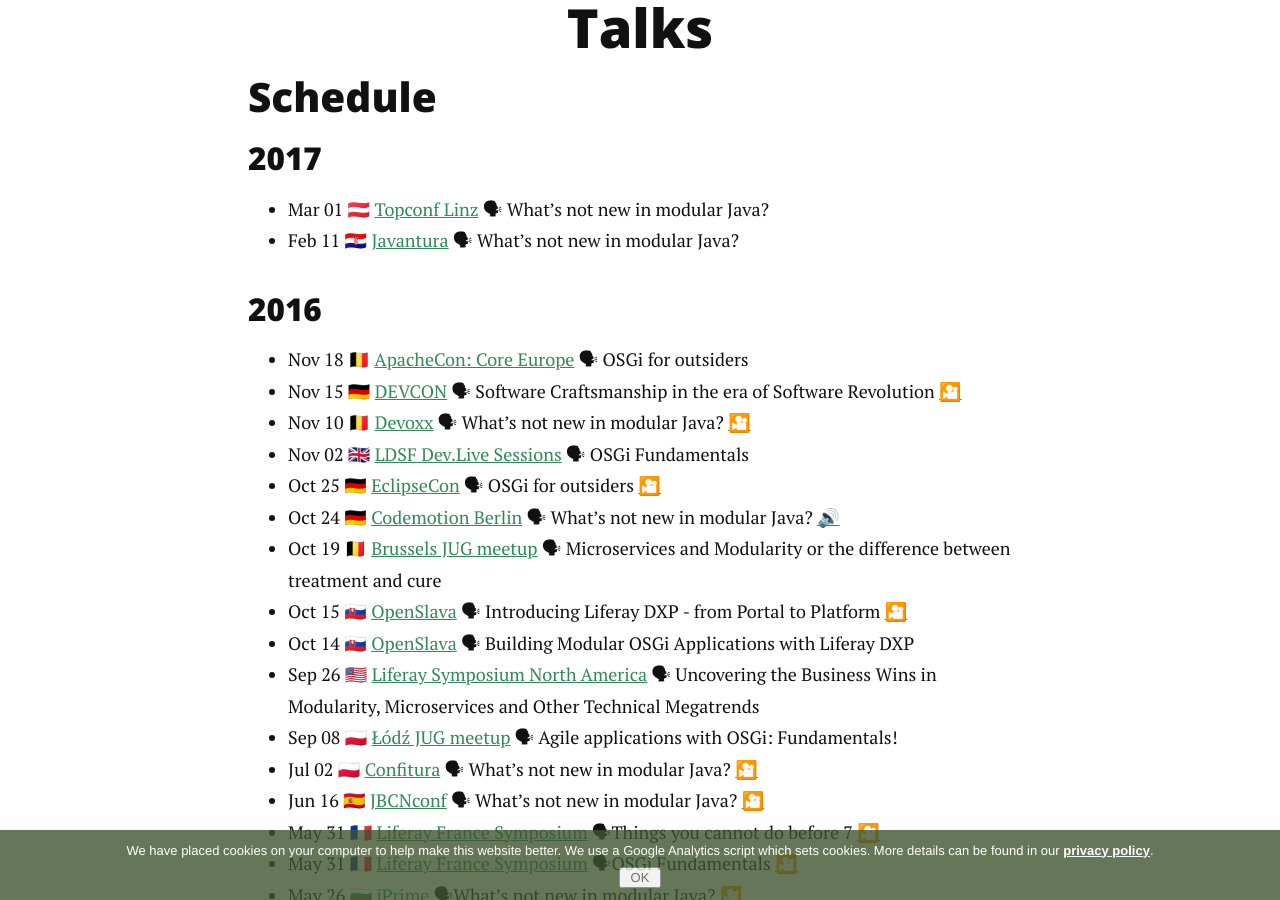
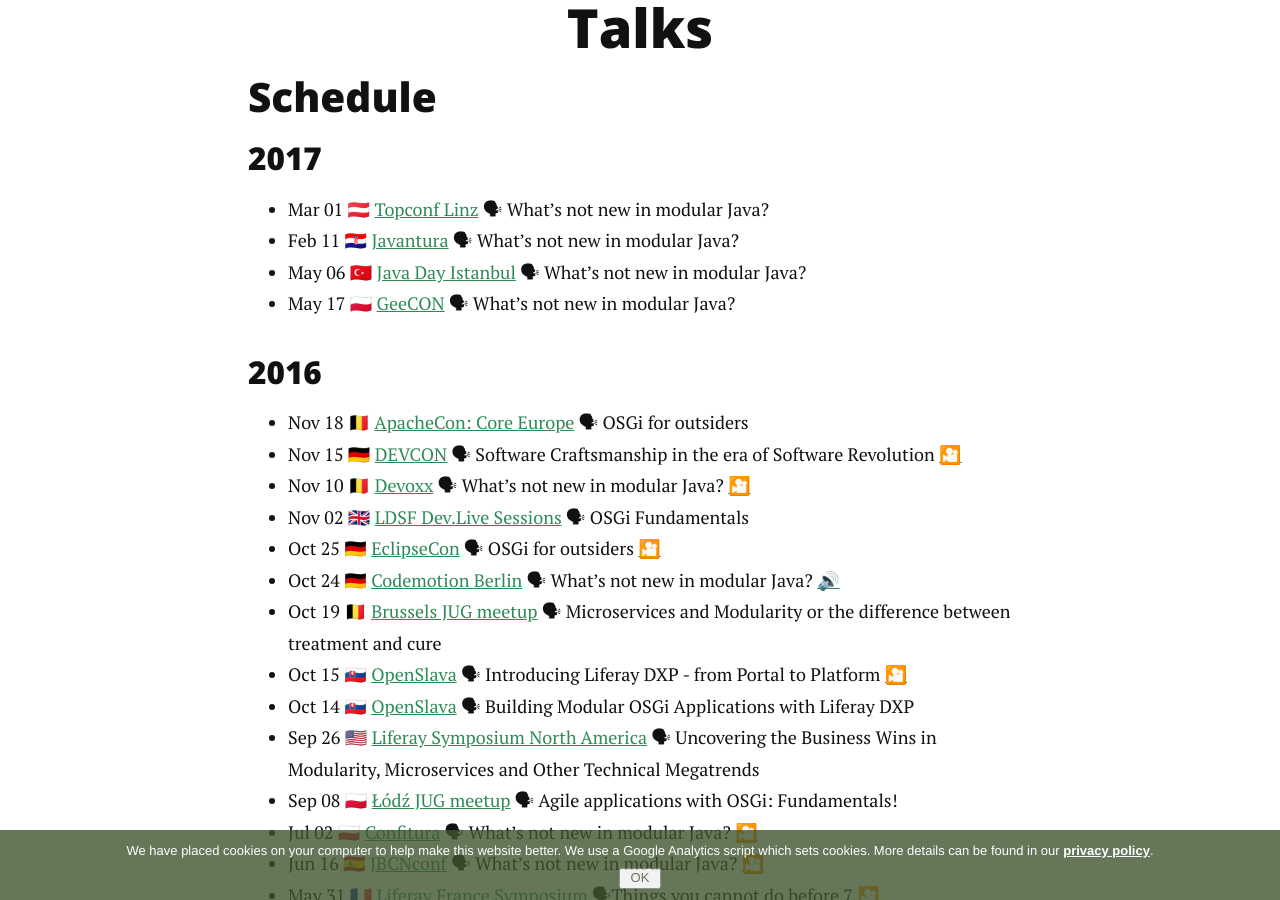
Before and after one commit to azzazzel/azzazzel.github.io, a Jekyll site: the page built from talks.md, in a window 1280 px wide and 900 px high, scrolled down 303 px. Built offline with Jekyll 4.4.1, drawn with Linux system fonts in a browser that asks for light colours; nearby versions of some CDN libraries.

Commit message:
added new events

```diff
--- a/talks.md
+++ b/talks.md
@@ -9,6 +9,8 @@
 
 - Mar 01 🇦🇹 [Topconf Linz](http://topconf.com/linz-2017/) 🗣 What's not new in modular Java?
 - Feb 11 🇭🇷 [Javantura](https://javantura.com/javantura-v4/) 🗣 What's not new in modular Java?
+- May 06 🇹🇷 [Java Day Istanbul](https://javaday.istanbul/) 🗣 What's not new in modular Java?
+- May 17 🇵🇱 [GeeCON](https://2017.geecon.org/) 🗣 What's not new in modular Java?
 
 
 ### 2016
```
